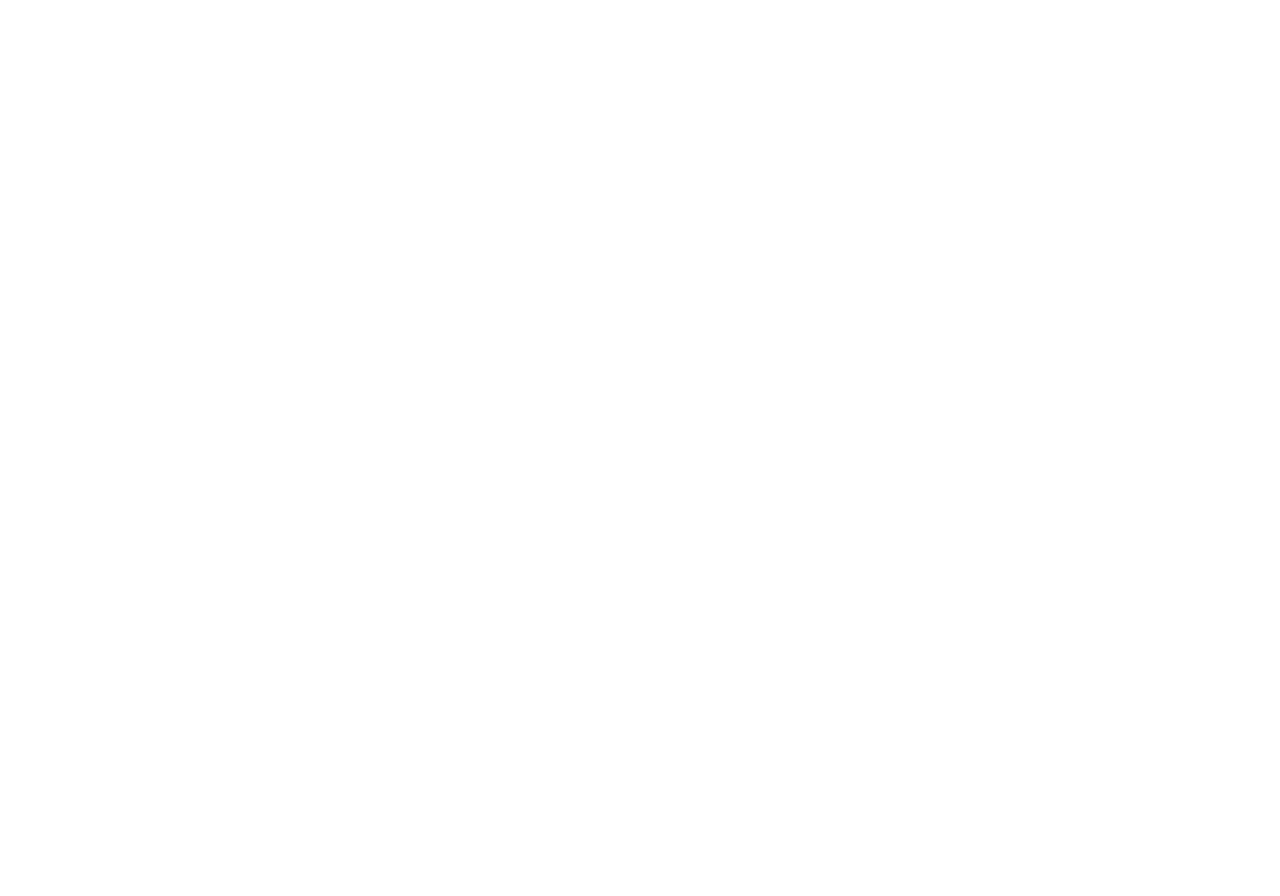
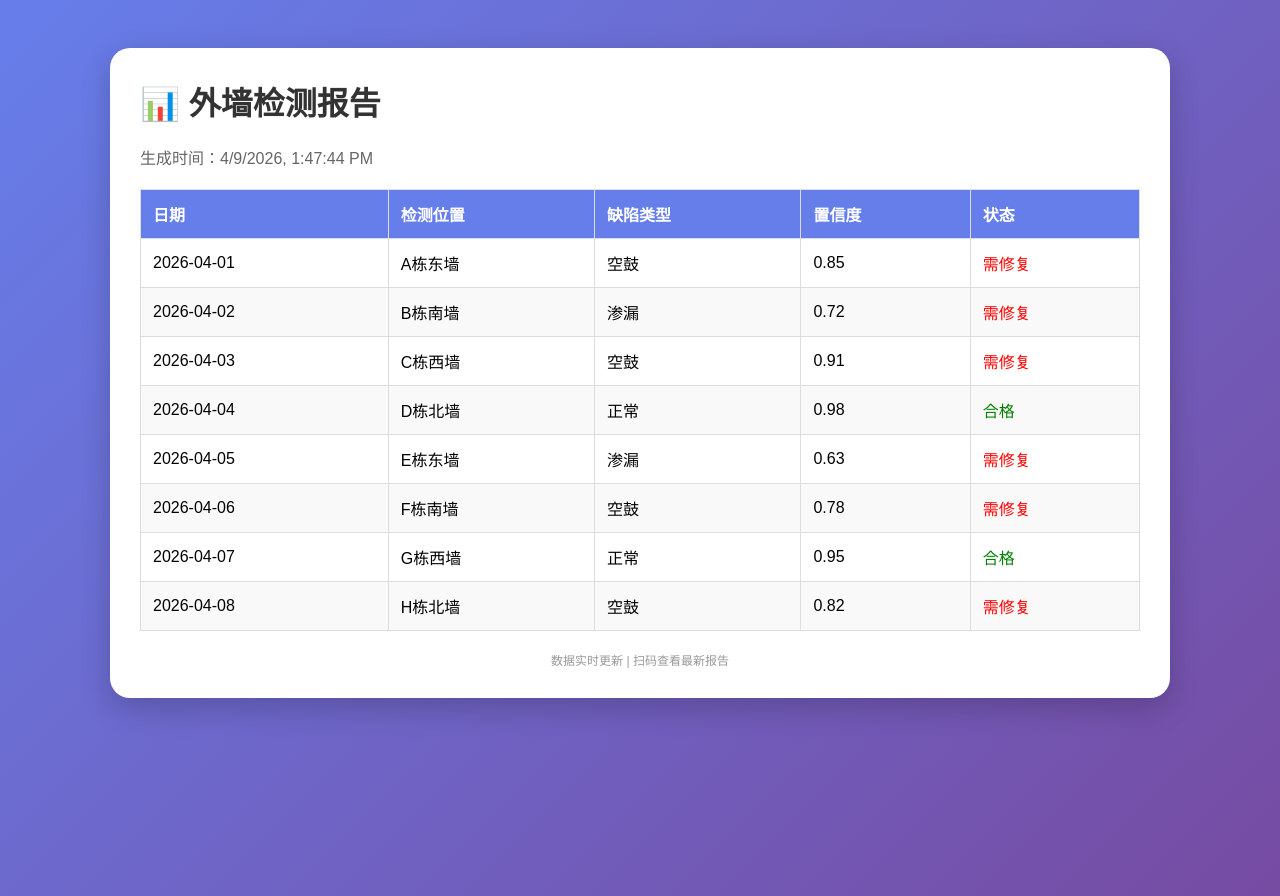
Before and after one commit to akonekonya/my-report, a plain HTML site: page index.html in a window 1280 px wide. Before the commit the page ends 800 px from the top, so only its background shows below. Drawn offline with Linux system fonts and the light colour scheme.

Commit message:
Update index.html

```diff
--- a/index.html
+++ b/index.html
@@ -1,9 +1,90 @@
 <!DOCTYPE html>
 <html>
-	<head>
-		<meta charset="utf-8">
-		<title></title>
-	</head>
-	<body>
-	</body>
+<head>
+<meta charset="UTF-8">
+<title>检测报告</title>
+<style>
+body {
+  background: linear-gradient(135deg, #667eea 0%, #764ba2 100%);
+  font-family: Arial, sans-serif;
+  padding: 40px;
+  min-height: 100vh;
+}
+.card {
+  background: white;
+  max-width: 1000px;
+  margin: 0 auto;
+  padding: 30px;
+  border-radius: 20px;
+  box-shadow: 0 10px 30px rgba(0,0,0,0.2);
+}
+h1 {
+  color: #333;
+  margin-top: 0;
+}
+table {
+  width: 100%;
+  border-collapse: collapse;
+  margin-top: 20px;
+}
+th, td {
+  border: 1px solid #ddd;
+  padding: 12px;
+  text-align: left;
+}
+th {
+  background: #667eea;
+  color: white;
+}
+tr:nth-child(even) {
+  background: #f9f9f9;
+}
+.footer {
+  margin-top: 20px;
+  text-align: center;
+  color: #999;
+  font-size: 12px;
+}
+</style>
+</head>
+<body>
+<div class="card">
+<h1>📊 外墙检测报告</h1>
+<div id="time" style="color:#666; margin-bottom:20px;"></div>
+<div id="content"></div>
+<div class="footer">数据实时更新 | 扫码查看最新报告</div>
+</div>
+
+<script>
+// 显示当前时间
+document.getElementById('time').innerHTML = '生成时间：' + new Date().toLocaleString();
+
+// 直接在这里写数据（以后更新报告时修改这里就行）
+const reportData = [
+  { date: '2026-04-01', location: 'A栋东墙', type: '空鼓', confidence: '0.85', status: '需修复' },
+  { date: '2026-04-02', location: 'B栋南墙', type: '渗漏', confidence: '0.72', status: '需修复' },
+  { date: '2026-04-03', location: 'C栋西墙', type: '空鼓', confidence: '0.91', status: '需修复' },
+  { date: '2026-04-04', location: 'D栋北墙', type: '正常', confidence: '0.98', status: '合格' },
+  { date: '2026-04-05', location: 'E栋东墙', type: '渗漏', confidence: '0.63', status: '需修复' },
+  { date: '2026-04-06', location: 'F栋南墙', type: '空鼓', confidence: '0.78', status: '需修复' },
+  { date: '2026-04-07', location: 'G栋西墙', type: '正常', confidence: '0.95', status: '合格' },
+  { date: '2026-04-08', location: 'H栋北墙', type: '空鼓', confidence: '0.82', status: '需修复' }
+];
+
+// 渲染表格
+let html = '<table>';
+html += '<thead><tr><th>日期</th><th>检测位置</th><th>缺陷类型</th><th>置信度</th><th>状态</th></tr></thead><tbody>';
+reportData.forEach(item => {
+  html += `<tr>
+    <td>${item.date}</td>
+    <td>${item.location}</td>
+    <td>${item.type}</td>
+    <td>${item.confidence}</td>
+    <td style="color:${item.status === '合格' ? 'green' : 'red'}">${item.status}</td>
+  </tr>`;
+});
+html += '</tbody></table>';
+document.getElementById('content').innerHTML = html;
+</script>
+</body>
 </html>
```
